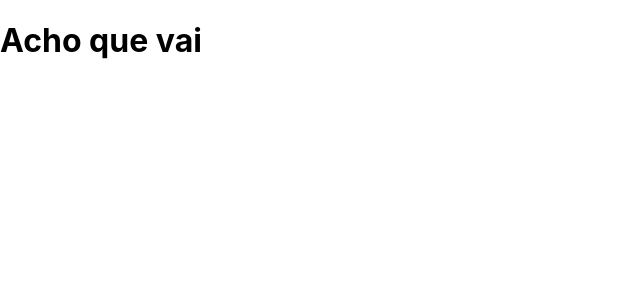
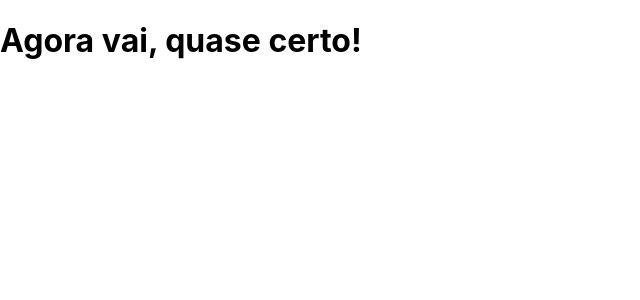
Before and after one commit to jvmds/nextjs-tcc, a Next.js app: page / in a window 1280 px wide. Shown: the top 300 px of the page, without its empty margins (0-640 px from the left). Built offline with nearby package versions, Linux system fonts and the light colour scheme.

Commit message:
Update index.js

```diff
--- a/pages/index.js
+++ b/pages/index.js
@@ -4,7 +4,7 @@ import styles from "../styles/Home.module.css";
 export default function Home() {
   return (
     <div>
-      <h1>Acho que vai</h1>
+      <h1>Agora vai, quase certo!</h1>
     </div>
   );
 }
```
